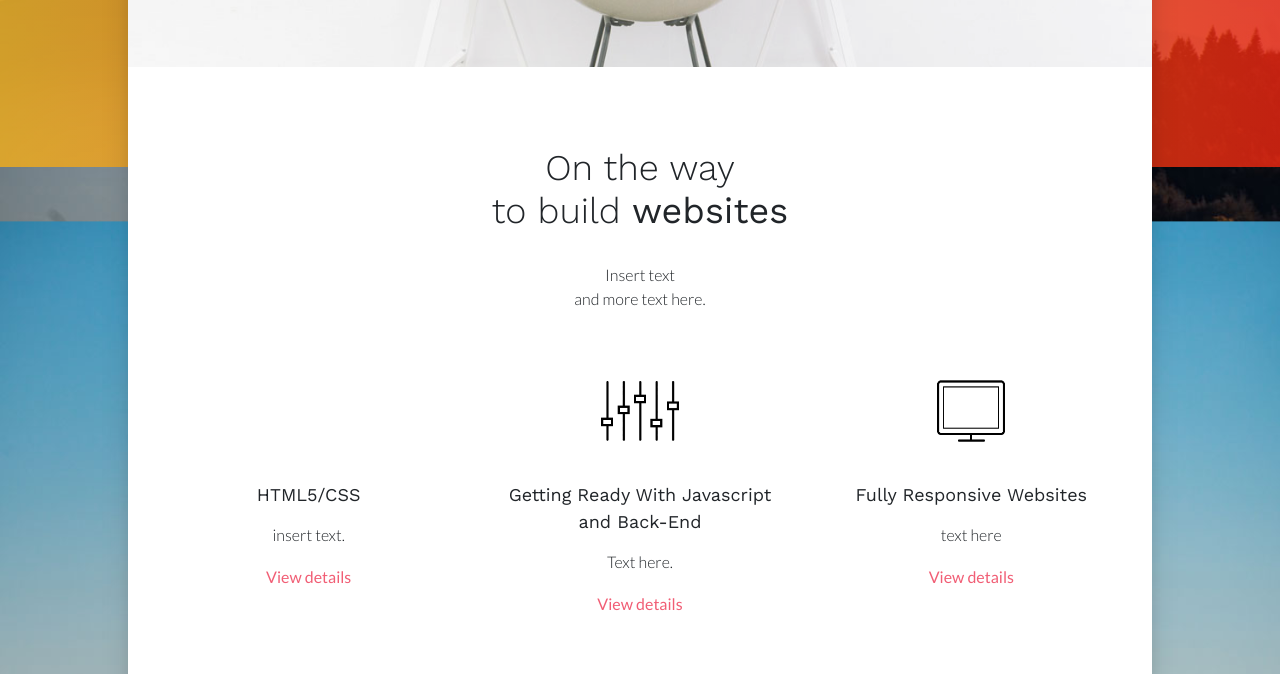
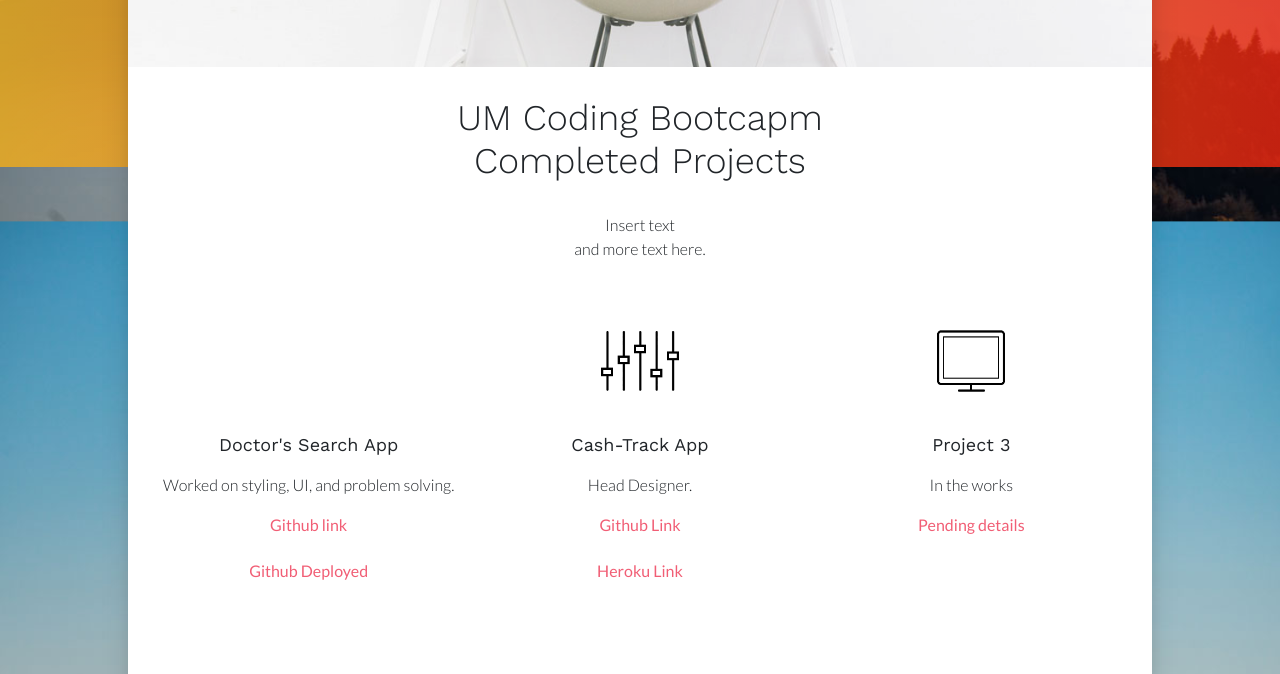
Before and after one commit to annettelf83/ResponsivePortfolio, a plain HTML site: page Portfolio/projects.html in a window 1280 px wide. Shown: the part 633-1307 px from the top of the page. Drawn offline with nearby package versions, Linux system fonts and the light colour scheme; some icons are missing.

Commit message:
Updated Project Page

```diff
--- a/Portfolio/projects.html
+++ b/Portfolio/projects.html
@@ -68,30 +68,32 @@
             <div class="container">
                 <div class="section-content">
                     <div class="title-wrap">
-                        <h2 class="section-title">On the way <br>to build<b> websites</b></h2>
+                        <h2 class="section-title">UM Coding Bootcapm<br>Completed Projects</b></h2>
                         <p class="section-sub-title">Insert text <br> and more text here.</p>
                     </div>
 
                     <div class="row text-center">
                         <div class="col-md-4 col-sm-6 ">
                             <img class="rounded-circle" src="icons/animat-checkmark.gif" alt="Generic placeholder image" width="140" height="140">
-                            <h5 class="mb-4">HTML5/CSS</h5>
-                            <p>insert text.</p>
-                            <p><a class="btn btn-link" href="#" role="button">View details</a></p>
+                            <h5 class="mb-4">Doctor's Search App</h5>
+                            <p>Worked on styling, UI, and problem solving.</p>
+                            <p><a class="btn btn-link" href="https://github.com/RicardoJavierFernandez/Project-1" role="button">Github link</a></p>
+                            <p><a class="btn btn-link" href=" https://ricardojavierfernandez.github.io/Project-1/" role="button">Github Deployed</a></p>
                         </div>
                         <!-- /.col-md-4 col-sm-6  -->
                         <div class="col-md-4 col-sm-6 ">
                             <img class="rounded-circle" src="icons/animat-customize.gif" alt="Generic placeholder image" width="140" height="140">
-                            <h5 class="mb-4">Getting Ready With Javascript and Back-End</h5>
-                            <p>Text here.</p>
-                            <p><a class="btn btn-link" href="#" role="button">View details</a></p>
+                            <h5 class="mb-4">Cash-Track App</h5>
+                            <p>Head Designer.</p>
+                            <p><a class="btn btn-link" href="https://github.com/happyliltrees/Project2" role="button">Github Link</a></p>
+                            <p><a class="btn btn-link" href="https://amazingapplication.herokuapp.com/" role="button">Heroku Link</a></p>
                         </div>
                         <!-- /.col-md-4 col-sm-6  -->
                         <div class="col-md-4 col-sm-6 ">
                             <img class="rounded-circle" src="icons/animat-responsive.gif" alt="Generic placeholder image" width="140" height="140">
-                            <h5 class="mb-4">Fully Responsive Websites</h5>
-                            <p>text here </p>
-                            <p><a class="btn btn-link" href="#" role="button">View details</a></p>
+                            <h5 class="mb-4">Project 3</h5>
+                            <p>In the works </p>
+                            <p><a class="btn btn-link" href="#" role="button">Pending details</a></p>
                         </div>
                         <!-- /.col-md-4 col-sm-6  -->
                     </div>
```
Also changed, not shown: Portfolio/index.html (+1 -1 lines), Portfolio/css/style.min.css.
